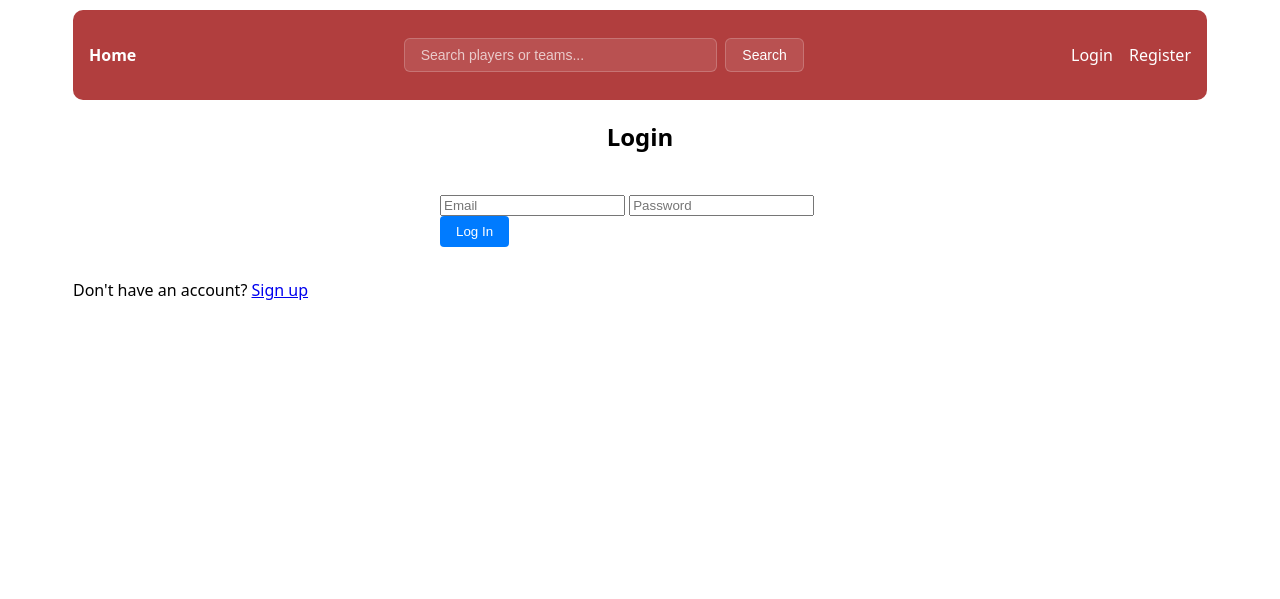
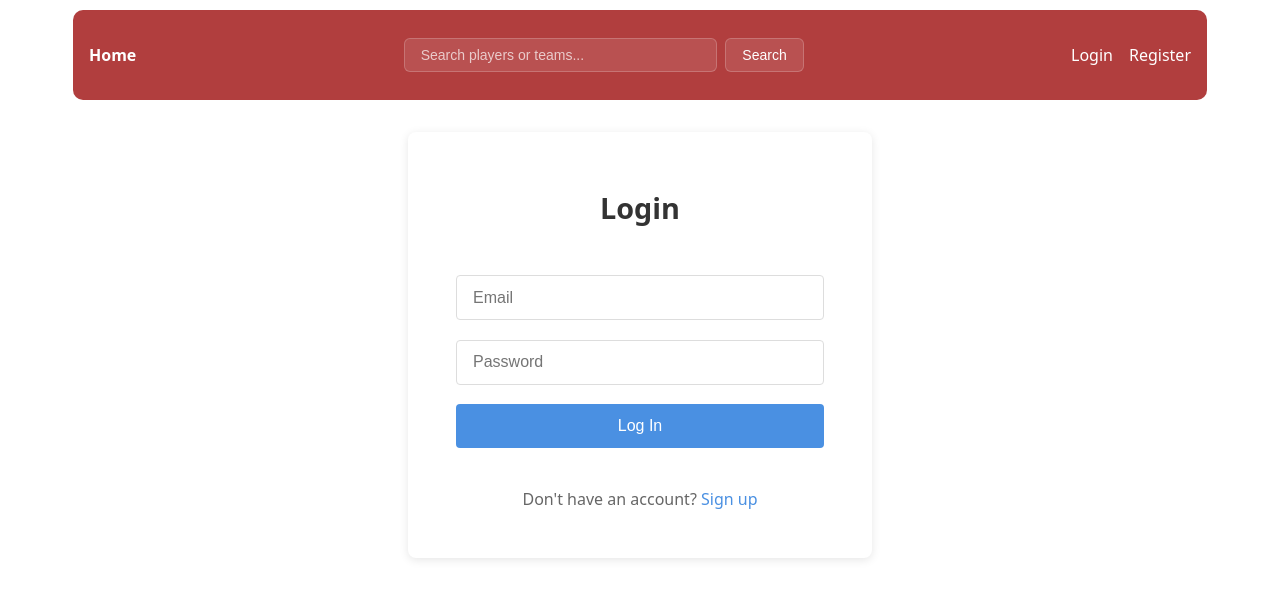
Before and after one commit to jules946/set09103_advanced_web_tech, a Flask app: page /auth/login in a window 1280 px wide. Shown: the top 599 px of the page. Run offline with Flask 3, Linux system fonts and the light colour scheme; parts of the project's set-up code (start-up, migrations or seed data) failed here and were passed over.

Commit message:
Improving login/register pages

```diff
--- /dev/null
+++ b/static/css/auth.css
@@ -0,0 +1,83 @@
+/* Main container styles */
+.auth-container {
+    max-width: 400px;
+    margin: 2rem auto;
+    padding: 2rem;
+    background: white;
+    border-radius: 8px;
+    box-shadow: 0 2px 10px rgba(0, 0, 0, 0.1);
+}
+
+/* Header styles */
+.auth-container h2 {
+    text-align: center;
+    color: #333;
+    margin-bottom: 2rem;
+    font-size: 1.8rem;
+    font-weight: 600;
+}
+
+/* Form styles */
+.auth-form {
+    display: flex;
+    flex-direction: column;
+    gap: 1.2rem;
+}
+
+/* Input field styles */
+.auth-form input {
+    padding: 0.8rem 1rem;
+    border: 1px solid #ddd;
+    border-radius: 4px;
+    font-size: 1rem;
+    transition: border-color 0.3s ease;
+}
+
+.auth-form input:focus {
+    outline: none;
+    border-color: #4A90E2;
+    box-shadow: 0 0 0 2px rgba(74, 144, 226, 0.1);
+}
+
+/* Button styles */
+.auth-form button {
+    background-color: #4A90E2;
+    color: white;
+    padding: 0.8rem;
+    border: none;
+    border-radius: 4px;
+    font-size: 1rem;
+    font-weight: 500;
+    cursor: pointer;
+    transition: background-color 0.3s ease;
+}
+
+.auth-form button:hover {
+    background-color: #357ABD;
+}
+
+/* Link text styles */
+.auth-link {
+    text-align: center;
+    margin-top: 1.5rem;
+    color: #666;
+}
+
+.auth-link a {
+    color: #4A90E2;
+    text-decoration: none;
+    font-weight: 500;
+}
+
+.auth-link a:hover {
+    text-decoration: underline;
+}
+
+
+/* Responsive adjustments */
+@media (max-width: 480px) {
+    .auth-container {
+        margin: 1rem;
+        padding: 1.5rem;
+    }
+}
--- a/templates/base.html
+++ b/templates/base.html
@@ -10,6 +10,7 @@
     <link rel="stylesheet" href="{{ url_for('static', filename='css/team_details.css') }}">
     <link rel="stylesheet" href="{{ url_for('static', filename='css/preferences.css') }}">
     <link rel="stylesheet" href="{{ url_for('static', filename='css/index.css') }}">
+    <link rel="stylesheet" href="{{ url_for('static', filename='css/auth.css') }}">
     <title>{% block title %}DunkData: NBA Stats{% endblock %}</title>
 </head>
 <body>
--- a/templates/login.html
+++ b/templates/login.html
@@ -3,11 +3,13 @@
 {% block title %}Login{% endblock %}
 
 {% block content %}
-    <h2>Login</h2>
-    <form method="POST">
-        <input type="email" name="email" placeholder="Email" required>
-        <input type="password" name="password" placeholder="Password" required>
-        <button type="submit">Log In</button>
-    </form>
-    <p>Don't have an account? <a href="{{ url_for('auth.signup') }}">Sign up</a></p>
+    <div class="auth-container">
+        <h2>Login</h2>
+        <form method="POST" class="auth-form">
+            <input type="email" name="email" placeholder="Email" required>
+            <input type="password" name="password" placeholder="Password" required>
+            <button type="submit">Log In</button>
+        </form>
+        <p class="auth-link">Don't have an account? <a href="{{ url_for('auth.signup') }}">Sign up</a></p>
+    </div>
 {% endblock %}
--- a/templates/signup.html
+++ b/templates/signup.html
@@ -3,12 +3,14 @@
 {% block title %}Sign Up{% endblock %}
 
 {% block content %}
+    <div class="auth-container">
         <h2>Sign Up</h2>
-    <form method="POST">
+        <form method="POST" class="auth-form">
             <input type="text" name="username" placeholder="Username" required>
             <input type="email" name="email" placeholder="Email" required>
             <input type="password" name="password" placeholder="Password" required>
             <button type="submit">Sign Up</button>
         </form>
-    <p>Already have an account? <a href="{{ url_for('auth.login') }}">Log in</a></p>
+        <p class="auth-link">Already have an account? <a href="{{ url_for('auth.login') }}">Log in</a></p>
+    </div>
 {% endblock %}
```
Lines whose indentation alone changed are shown as unchanged.
